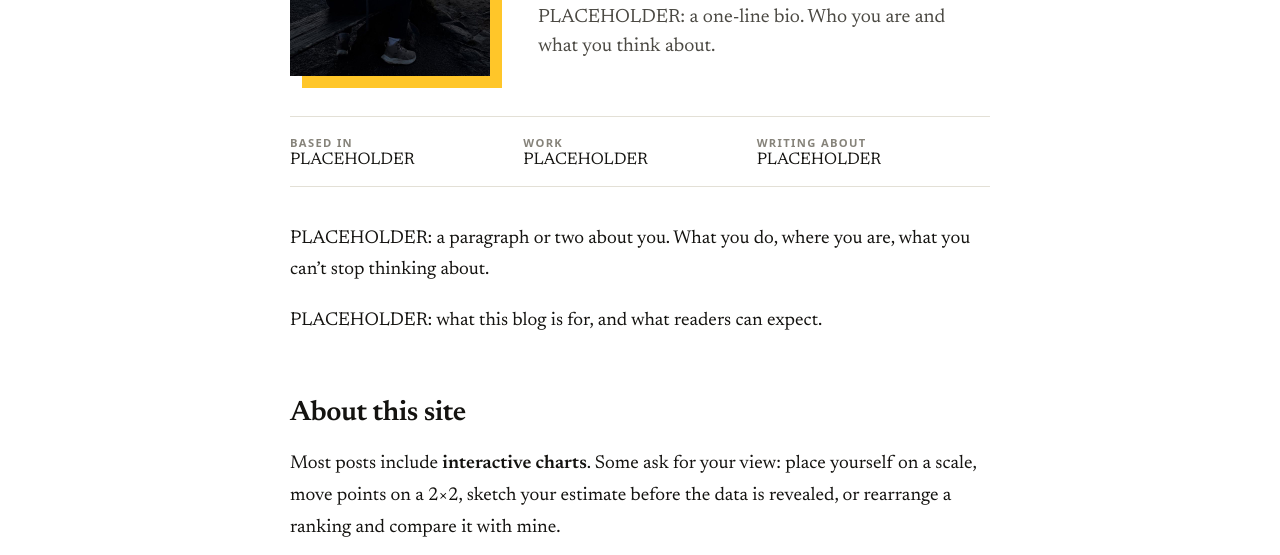
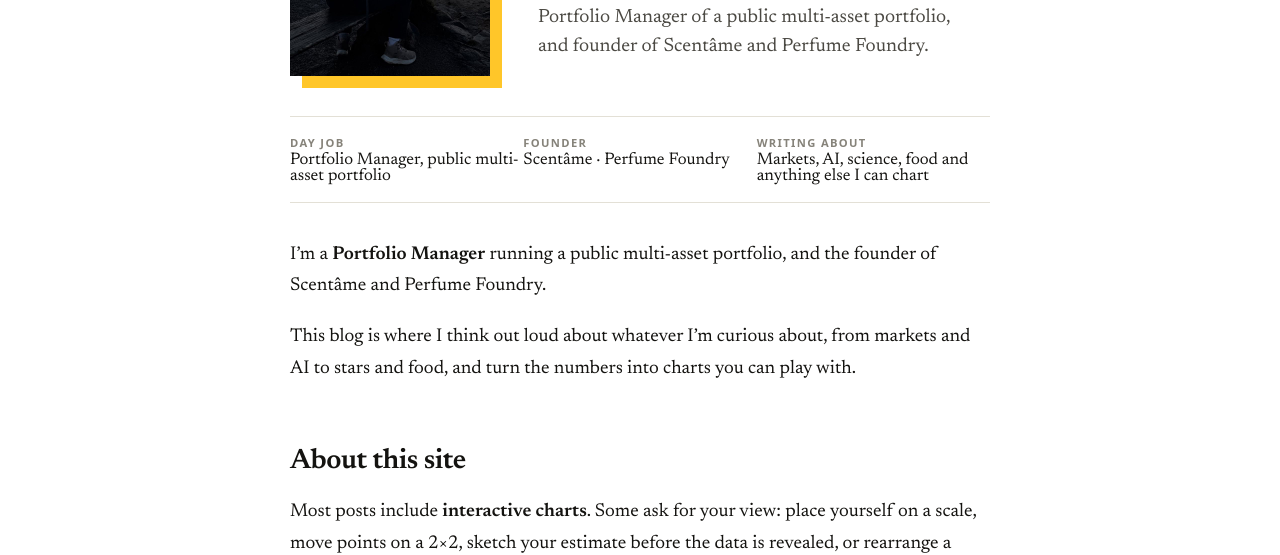
Before and after one commit to cestbola/bolanle-me, an Astro site: page /about in a window 1280 px wide. Shown: the part 255-810 px from the top of the page. Built offline with nearby package versions, Linux system fonts and the light colour scheme; Astro itself is replaced by a stand-in of ours.

Commit message:
Add bio: portfolio manager and founder of Scentâme and Perfume Foundry
Replaces the profile placeholders. Business names in the bio and facts
link automatically once their websites are set in site.ts (ventures).

Co-Authored-By: Claude Opus 5.5 <noreply@anthropic.com>
Claude-Session: https://claude.ai/code/session_011vZjtJkG9QXqYKw39dGqL1

```diff
--- a/src/pages/about.astro
+++ b/src/pages/about.astro
@@ -3,9 +3,15 @@ import Base from '../layouts/Base.astro';
 import Avatar from '../components/Avatar.astro';
 import { ME } from '../site';
 
+const escape = (t: string) => t.replace(/[&<>"]/g, (c) => ({ '&': '&amp;', '<': '&lt;', '>': '&gt;', '"': '&quot;' })[c]!);
+// Business names become links wherever they appear, once their website is set in site.ts
+const linkVentures = (html: string) =>
+  ME.ventures.reduce(
+    (out, v) => (v.href ? out.split(escape(v.name)).join(`<a href="${escape(v.href)}" rel="noopener" target="_blank">${escape(v.name)}</a>`) : out),
+    html,
+  );
 // tiny **bold** support for bio paragraphs
-const md = (t: string) =>
-  t.replace(/[&<>]/g, (c) => ({ '&': '&amp;', '<': '&lt;', '>': '&gt;' })[c]!).replace(/\*\*(.+?)\*\*/g, '<strong>$1</strong>');
+const md = (t: string) => linkVentures(escape(t).replace(/\*\*(.+?)\*\*/g, '<strong>$1</strong>'));
 ---
 <Base title="About" description={ME.shortBio}>
   <div class="wrap">
@@ -14,7 +20,7 @@ const md = (t: string) =>
       <div>
         <span class="kicker">About</span>
         <h1>{ME.name}</h1>
-        <p class="about-short">{ME.shortBio}</p>
+        <p class="about-short" set:html={linkVentures(escape(ME.shortBio))} />
         {ME.links.length > 0 && (
           <div class="about-links">{ME.links.map((l) => <a class="tag" href={l.href} rel="me noopener" target="_blank">{l.label} ↗</a>)}</div>
         )}
@@ -22,7 +28,7 @@ const md = (t: string) =>
     </section>
 
     {ME.facts.length > 0 && (
-      <ul class="facts">{ME.facts.map((f) => <li><b>{f.label}</b><span>{f.text}</span></li>)}</ul>
+      <ul class="facts">{ME.facts.map((f) => <li><b>{f.label}</b><span set:html={linkVentures(escape(f.text))} /></li>)}</ul>
     )}
 
     <div class="prose">
--- a/src/site.ts
+++ b/src/site.ts
@@ -14,17 +14,24 @@ export const ME = {
   photo: '/me.jpg',
   photoAlt: 'Bolanle, seen from behind, sitting on a bench above the clouds at sunrise',
   // One line for the home page and post footers.
-  shortBio: 'PLACEHOLDER: a one-line bio. Who you are and what you think about.',
+  shortBio: 'Portfolio Manager of a public multi-asset portfolio, and founder of Scentâme and Perfume Foundry.',
   // The About page. Each string is a paragraph; **bold** works.
+  // Names listed under `ventures` below become links automatically wherever they appear here.
   bio: [
-    'PLACEHOLDER: a paragraph or two about you. What you do, where you are, what you can’t stop thinking about.',
-    'PLACEHOLDER: what this blog is for, and what readers can expect.',
+    'I’m a **Portfolio Manager** running a public multi-asset portfolio, and the founder of Scentâme and Perfume Foundry.',
+    'This blog is where I think out loud about whatever I’m curious about, from markets and AI to stars and food, and turn the numbers into charts you can play with.',
+  ],
+  // Your businesses. Add each website's address to `href` and the name becomes a link
+  // on the About page. Leave `href` empty to show the name without a link.
+  ventures: [
+    { name: 'Scentâme', href: '' },
+    { name: 'Perfume Foundry', href: '' },
   ],
   // Quick facts on the About page. Delete any you don’t want.
   facts: [
-    { label: 'Based in', text: 'PLACEHOLDER' },
-    { label: 'Work', text: 'PLACEHOLDER' },
-    { label: 'Writing about', text: 'PLACEHOLDER' },
+    { label: 'Day job', text: 'Portfolio Manager, public multi-asset portfolio' },
+    { label: 'Founder', text: 'Scentâme · Perfume Foundry' },
+    { label: 'Writing about', text: 'Markets, AI, science, food and anything else I can chart' },
   ],
   // Optional links. Remove lines you don’t use.
   links: [
```
